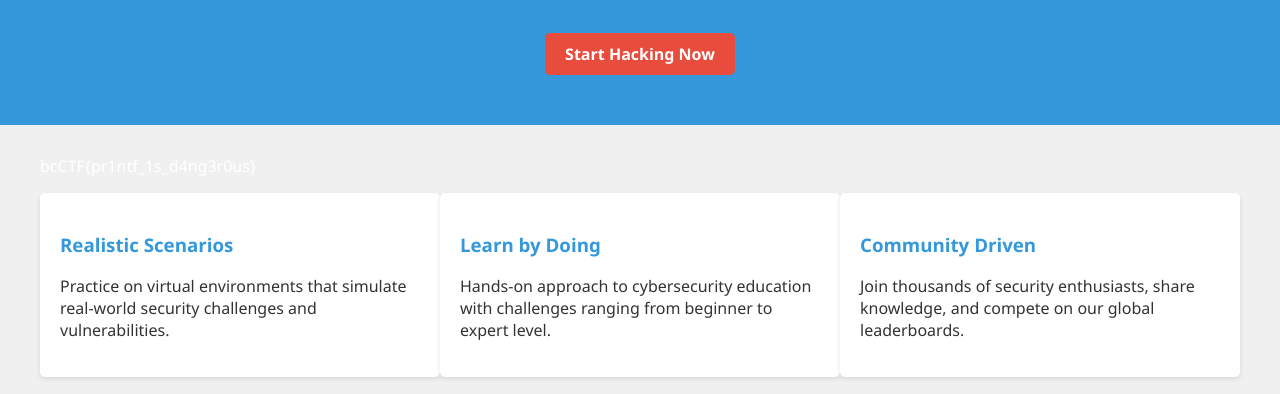
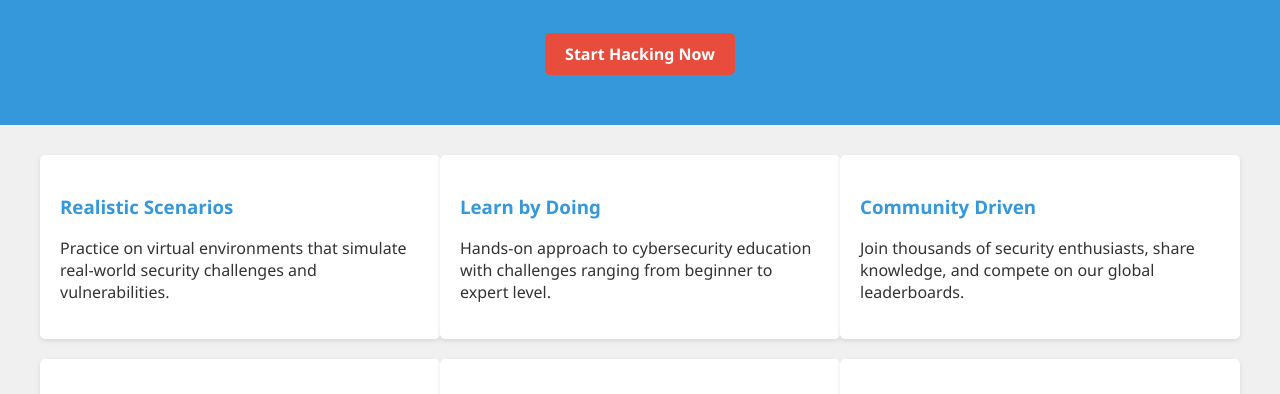
Before and after one commit to brianf21/CTF, a plain HTML site: page index.html in a window 1280 px wide. Shown: the part 330-724 px from the top of the page. Drawn offline with Linux system fonts and the light colour scheme.

Commit message:
Update index.html

```diff
--- a/index.html
+++ b/index.html
@@ -125,9 +125,6 @@
     </script>
 
     <div class="container">
-        <div class="about-mission">
-            <p class="hidden-text" style="color: white;">bcCTF{pr1ntf_1s_d4ng3r0us}</p>
-        </div>
         <div class="features">
             <div class="feature">
                 <h3>Realistic Scenarios</h3>
```
